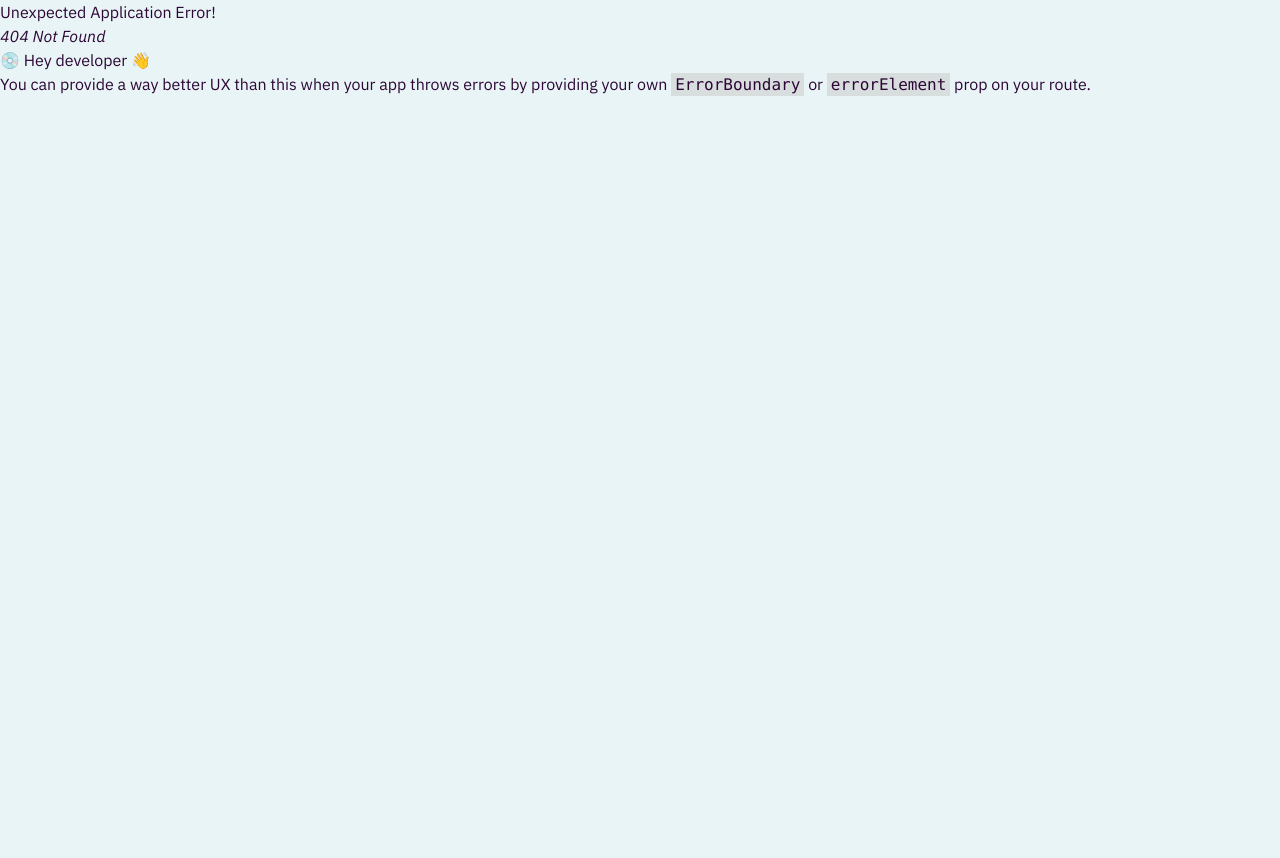
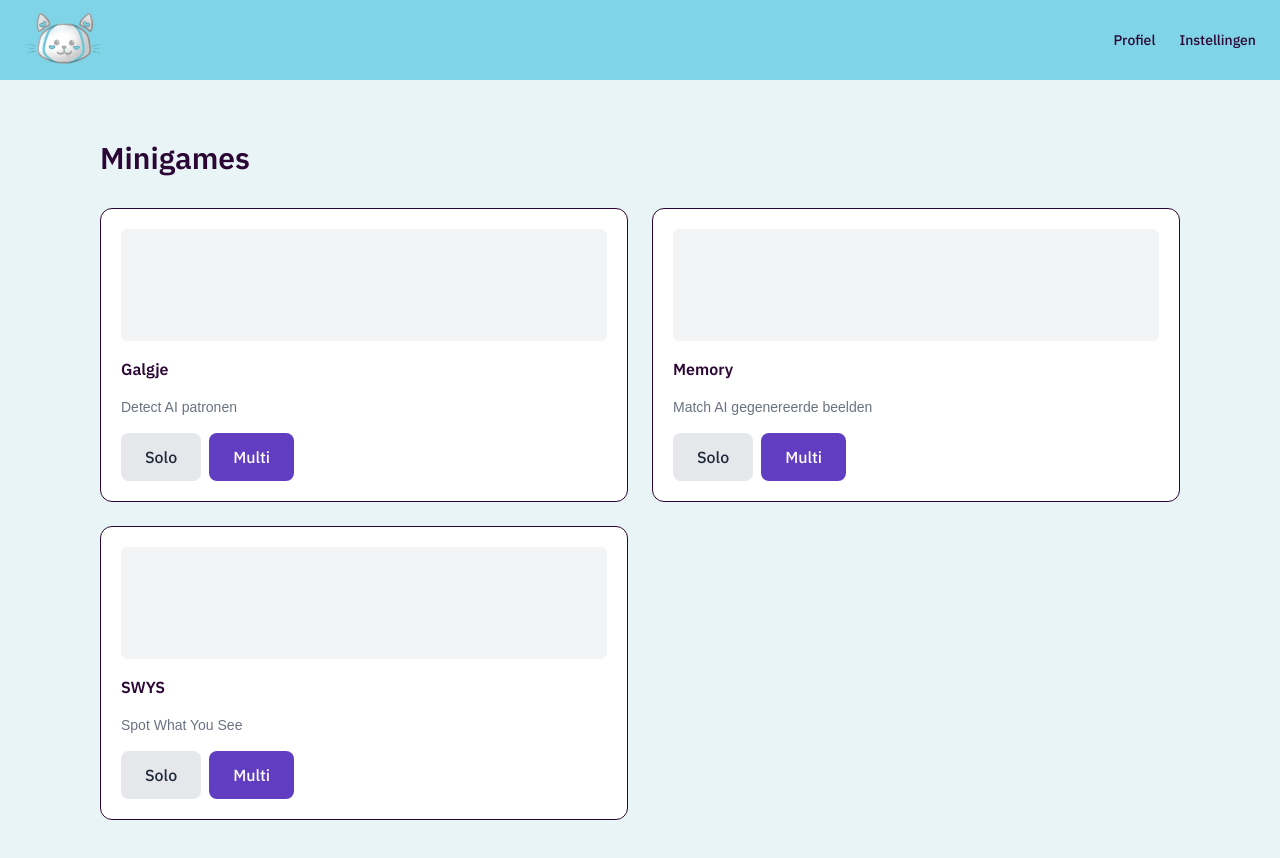
Before and after one commit to SukunaRaven/merai, a React (Vite) app: page /minigames in a window 1280 px wide. Before the commit this address had no page. Shown: the top 858 px of the page. Before the commit the page ends 800 px from the top, so only its background shows below. Built offline with nearby package versions, Linux system fonts and the light colour scheme; a web font is replaced by a local one.

Commit message:
Start basic layout for minigamespage. Added the Navbar

```diff
--- a/src/components/games/GameCard.jsx
+++ b/src/components/games/GameCard.jsx
@@ -1,14 +1,14 @@
 import Button from "../ui/Button"
 
-export default function GameCard({ title, description }) {
+export default function GameCard({title, description}) {
     return (
         <div className="bg-white rounded-xl border p-5 flex flex-col gap-4">
 
-            <div className="h-28 bg-gray-100 rounded-md" />
+            <div className="h-28 bg-gray-100 rounded-md"/>
 
             <h3 className="font-semibold">{title}</h3>
 
-            <p className="text-sm text-gray-500">
+            <p className="text-sm font-secondary text-gray-500">
                 {description}
             </p>
 
--- a/src/pages/MinigamesPage.jsx
+++ b/src/pages/MinigamesPage.jsx
@@ -1,17 +1,20 @@
+import {Link} from "react-router";
 import GameCard from "../components/games/GameCard"
+import Nav from "../components/layout/Nav.jsx";
 
 export default function MinigamesPage() {
     return (
         <div>
-
-            <h1 className="text-3xl font-semibold mb-8">
+            <Nav/>
+            <main className="py-15 px-25">
+                <h1 className="text-3xl font-semibold font-primary text-black-blue mb-8">
                     Minigames
                 </h1>
 
                 <div className="grid grid-cols-2 gap-6">
 
                     <GameCard
-                    title="Galqje"
+                        title="Galgje"
                         description="Detect AI patronen"
                     />
 
@@ -26,7 +29,7 @@ export default function MinigamesPage() {
                     />
 
                 </div>
-
+            </main>
         </div>
     )
 }
```
Also changed, not shown: src/App.jsx (+5 -5 lines). Lines whose indentation alone changed are shown as unchanged.
